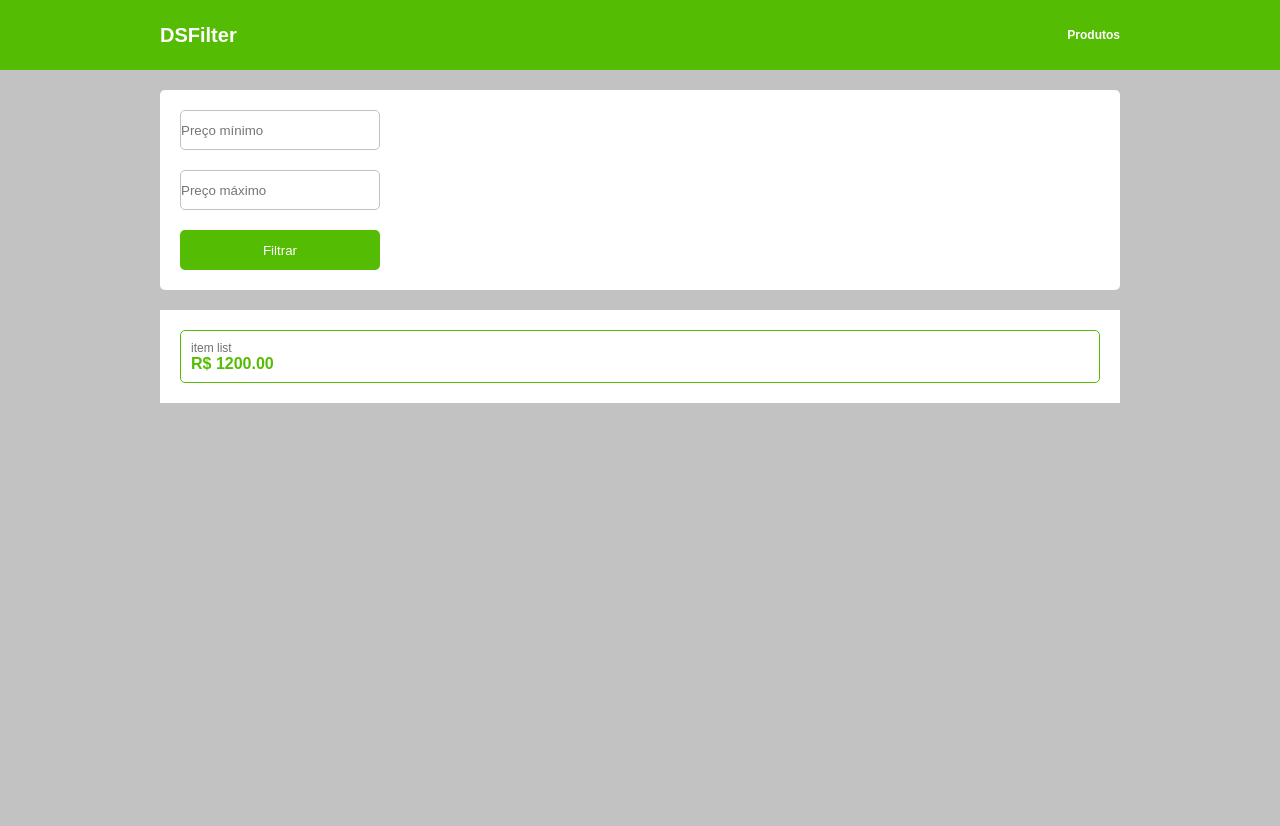
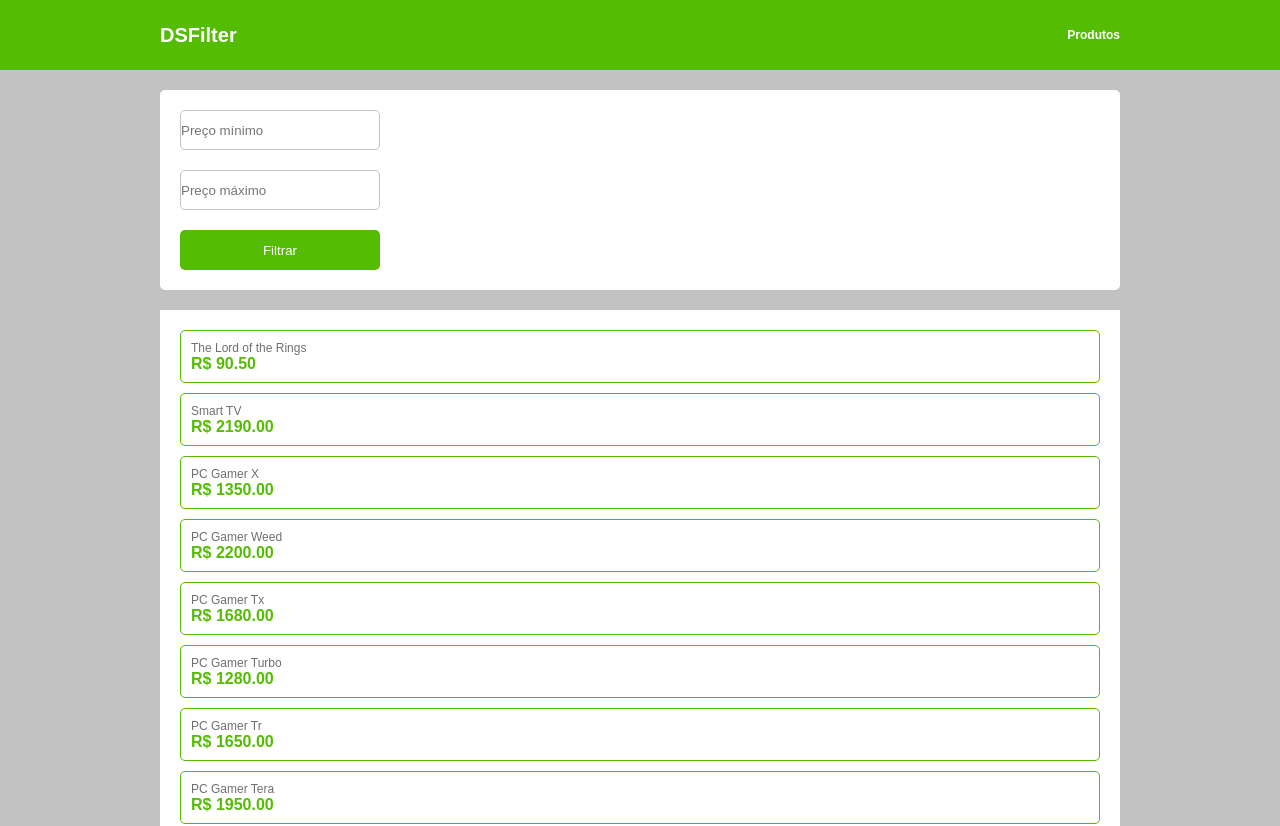
Before and after one commit to Caelest1s/DSFilter, a React (Vite) app: page / in a window 1280 px wide. Shown: the top 826 px of the page. Before the commit the page ends 800 px from the top, so only its background shows below. Built offline with nearby package versions, Linux system fonts and the light colour scheme.

Commit message:
feat: add list products

```diff
--- a/src/App.tsx
+++ b/src/App.tsx
@@ -1,14 +1,12 @@
-import Filter from "./components/Filter"
 import HeaderClient from "./components/HeaderClient"
-import ListItem from "./components/ListItem"
+import ListingBody from "./components/ListingBody"
 
 function App() {
 
   return (
     <>
       <HeaderClient />
-      <Filter />
-      <ListItem />
+      <ListingBody />
     </>
   )
 }
--- a/src/components/ListItem/index.tsx
+++ /dev/null
@@ -1,18 +0,0 @@
-import './style.css';
-
-export default function ListItem() {
-    return (
-        <>
-            <div className="container-result-list">
-                <div className="dsf-output-item">
-                    <output className="dsf-output-item-name">
-                        item list
-                    </output>
-                    <output className="dsf-output-item-value">
-                        R$ 1200.00
-                    </output>
-                </div>
-            </div>
-        </>
-    );
-}
--- /dev/null
+++ b/src/components/ListingBody/ListItem/index.tsx
@@ -0,0 +1,22 @@
+import { ProductDTO } from '../../../models/product';
+import './style.css';
+
+type Props = {
+    product: ProductDTO;
+}
+
+export default function ListItem({ product }: Props) {
+
+    return (
+        <>
+            <div className="dsf-output-item mb-10">
+                <output className="dsf-output-item-name">
+                    {product.name}
+                </output>
+                <output className="dsf-output-item-value">
+                    R$ {product.price.toFixed(2)}
+                </output>
+            </div>
+        </>
+    );
+}
--- a/src/components/ListItem/style.css
+++ b/src/components/ListingBody/ListItem/style.css
@@ -1,10 +1,3 @@
-.container-result-list {
-    width: 960px;
-    margin: 0 auto;
-    padding: 20px;
-    background-color: var(--dsf-color-default-background);
-}
-
 .dsf-output-item {
     display: flex;
     flex-direction: column;
--- /dev/null
+++ b/src/components/ListingBody/index.tsx
@@ -0,0 +1,25 @@
+import { useState } from "react";
+import { ProductDTO } from "../../models/product";
+import * as productService from '../../services/product-service';
+import Filter from "./Filter";
+import ListItem from "./ListItem";
+import './style.css';
+
+
+export default function ListingBody() {
+
+    const [products] = useState<ProductDTO[]>(productService.listProduct);
+
+    return (
+        <>
+            <Filter />
+            <div className="container-result-list">
+                {
+                    products.map(
+                        product => <ListItem key={product.id} product={product} />
+                    )
+                }
+            </div>
+        </>
+    )
+}
--- /dev/null
+++ b/src/components/ListingBody/style.css
@@ -0,0 +1,6 @@
+.container-result-list {
+    width: 960px;
+    margin: 0 auto;
+    padding: 20px;
+    background-color: var(--dsf-color-default-background);
+}
--- a/src/index.css
+++ b/src/index.css
@@ -43,3 +43,7 @@ body {
 .mt-20 {
   margin-top: 20px;
 }
+
+.mb-10 {
+  margin-bottom: 10px;
+}
--- a/src/services/product-service.ts
+++ b/src/services/product-service.ts
@@ -4,6 +4,10 @@ export function findByPrice(min: number, max: number): ProductDTO[] {
     return products
         .filter((x) => x.price >= min && x.price <= max)
         .sort((x, y) => x.price - y.price);
+}
+
+export function listProduct(): ProductDTO[] {
+    return products;
 }
 
 const products: ProductDTO[] = [
```
Also changed, not shown: src/components/ListingBody/Filter/index.tsx (renamed from src/components/Filter/index.tsx), src/components/ListingBody/Filter/style.css (renamed from src/components/Filter/style.css).
